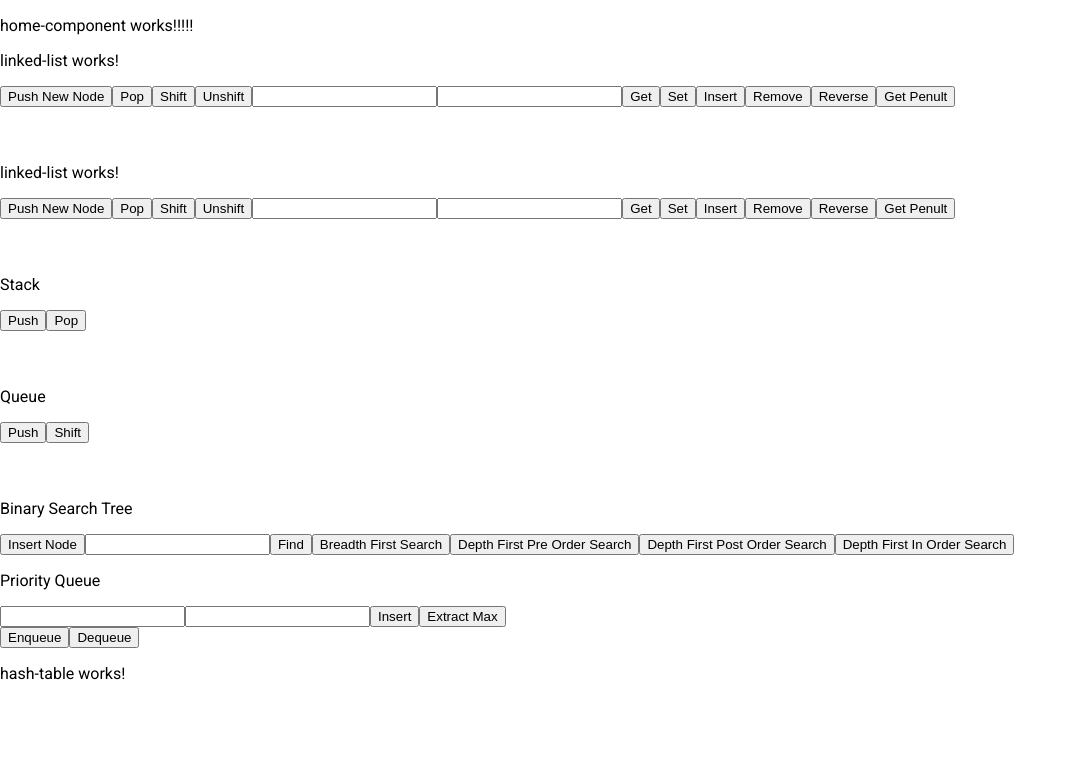
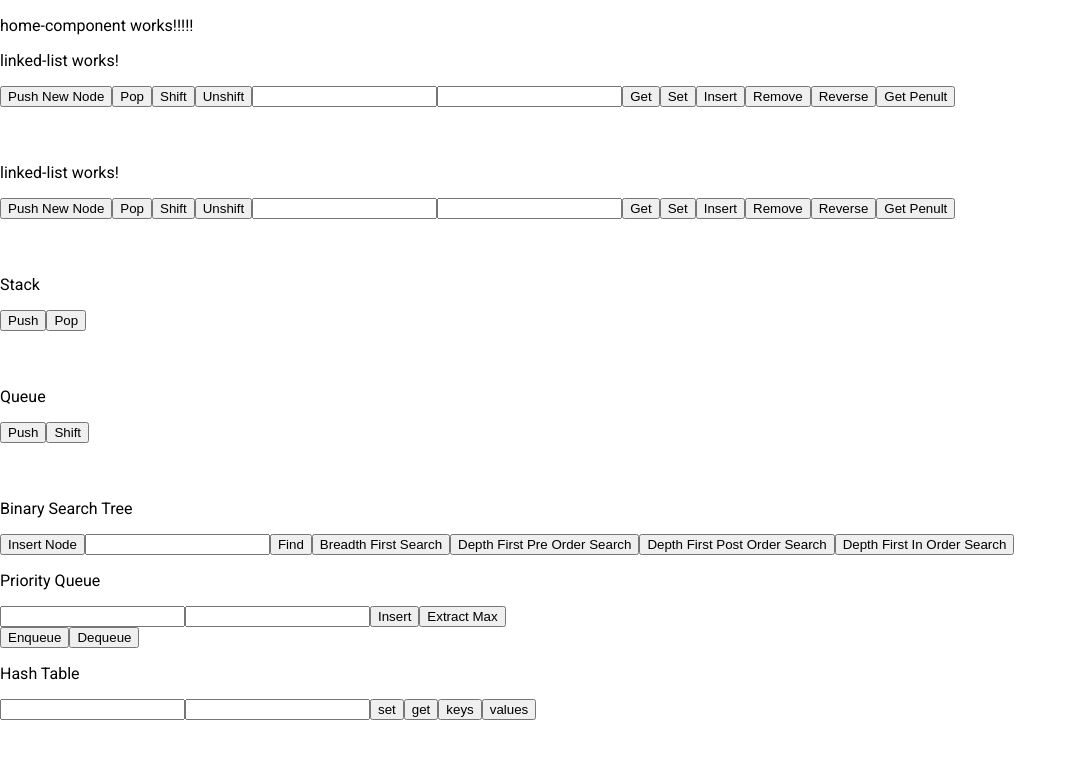
Before and after one commit to IgorKharkiv/algorithms, an Angular app: page /home in a window 1280 px wide. Shown: the top 758 px of the page, without its empty margins (0-1077 px from the left). Built offline with nearby package versions, Linux system fonts and the light colour scheme.

Commit message:
Hash Table. Get. Set. Keys.

```diff
--- a/src/app/classes/hash-table.class.ts
+++ b/src/app/classes/hash-table.class.ts
@@ -1,3 +1,60 @@
+type HashItem = [string, any];
 export class HashTable {
+  public keyMap: any = [];
 
+  constructor(size: number) {
+    this.keyMap = [...new Array(size)].map(item => []);
+  }
+
+  public set(key: string, value: any): void {
+    const hash = this.hash(key);
+    this.keyMap[hash].push([key, value]);
+  }
+
+  public get(key: string): any {
+    const hash = this.hash(key);
+    let valuePair = null;
+    if (this.keyMap[hash].length > 1) {
+      valuePair = this.keyMap[hash].find(h => {
+        return h[0] === key;
+      });
+    } else {
+      valuePair = this.keyMap[hash];
+    }
+
+    return valuePair ? valuePair[1] : undefined;
+  }
+
+  public keys(): string[] {
+    const res = [];
+    for (const item of this.keyMap) {
+      item.forEach(element => {
+        res.push(element[0]);
+      });
+    }
+
+    return res;
+  }
+
+  public values(): any[] {
+    const res = [];
+    for (const item of this.keyMap) {
+      item.forEach(element => {
+        res.push(element[1]);
+      });
+    }
+
+    return res;
+  }
+
+  private hash(key: string): number {
+    let total = 0;
+    const WEIRD_PRIME = 31;
+    for (const char of key) {
+      const val = char.charCodeAt(0) - 96;
+      total = (total * WEIRD_PRIME + val) % this.keyMap.length;
+    }
+
+    return total;
+  }
 }
--- a/src/app/classes/priority-queue.class.ts
+++ b/src/app/classes/priority-queue.class.ts
@@ -26,6 +26,8 @@ export class PriorityQueue {
         break;
       }
     }
+
+    return node;
   }
 
   public dequeue(): void {
--- a/src/app/components/hash-table/hash-table.component.html
+++ b/src/app/components/hash-table/hash-table.component.html
@@ -1 +1,8 @@
-<p>hash-table works!</p>
+<p>Hash Table</p>
+<input type="text" #keyInput>
+<input type="text" #valueInput>
+
+<button (click)="set()">set</button>
+<button (click)="get()">get</button>
+<button (click)="keys()">keys</button>
+<button (click)="values()">values</button>
--- a/src/app/components/hash-table/hash-table.component.ts
+++ b/src/app/components/hash-table/hash-table.component.ts
@@ -1,4 +1,4 @@
-import { Component, OnInit } from '@angular/core';
+import { Component, OnInit, ViewChild, ElementRef } from '@angular/core';
 import { HashTable } from '../../classes/index';
 
 @Component({
@@ -7,8 +7,40 @@ import { HashTable } from '../../classes/index';
   styleUrls: ['./hash-table.component.scss']
 })
 export class HashTableComponent implements OnInit {
+  @ViewChild('valueInput', null) valueInput: ElementRef;
+  @ViewChild('keyInput', null) keyInput: ElementRef;
+
+  public hashTable: HashTable;
 
   ngOnInit() {
+    this.hashTable = new HashTable(10);
+    console.log(this.hashTable);
   }
 
+  public get(): any {
+    const key = this.keyInput.nativeElement.value;
+    const result = this.hashTable.get(key);
+    console.log(result);
+    return result;
+  }
+
+  public set(): void {
+    const key = this.keyInput.nativeElement.value;
+    const value = this.valueInput.nativeElement.value;
+    this.hashTable.set(key, value);
+    console.log(this.hashTable);
+  }
+
+
+  public keys(): string[] {
+    const result = this.hashTable.keys();
+    console.log(result);
+    return result;
+  }
+
+  public values(): any[] {
+    const result = this.hashTable.values();
+    console.log(result);
+    return result;
+  }
 }
```
Also changed, not shown: src/app/components/hash-table/queue.component.html (added, +13 -0 lines).
